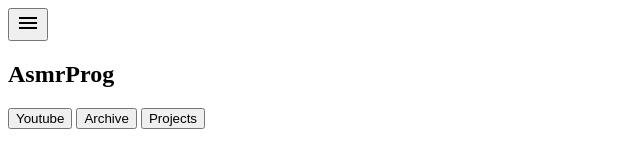
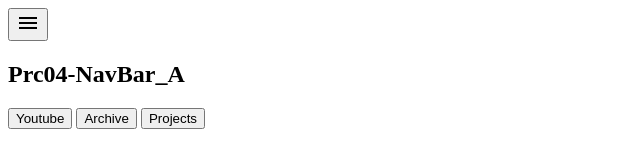
Before and after one commit to Dresae/PrcW04-NavBar_A, a plain HTML site: page index.html in a window 1280 px wide. Shown: the whole page, without its empty margins (0-640 px from the left). Drawn offline with Linux system fonts and the light colour scheme.

Commit message:
editing navbar title

```diff
--- a/index.html
+++ b/index.html
@@ -18,7 +18,7 @@
             <span class="material-icons">menu</span>
         </button>
 
-        <h1 class="navbar-title">AsmrProg</h1>
+        <h1 class="navbar-title">Prc04-NavBar_A</h1>
         <nav class="navbar-menu">
             <button type="button" class="active">Youtube</button>
             <button type="button" class="active">Archive</button>
```
